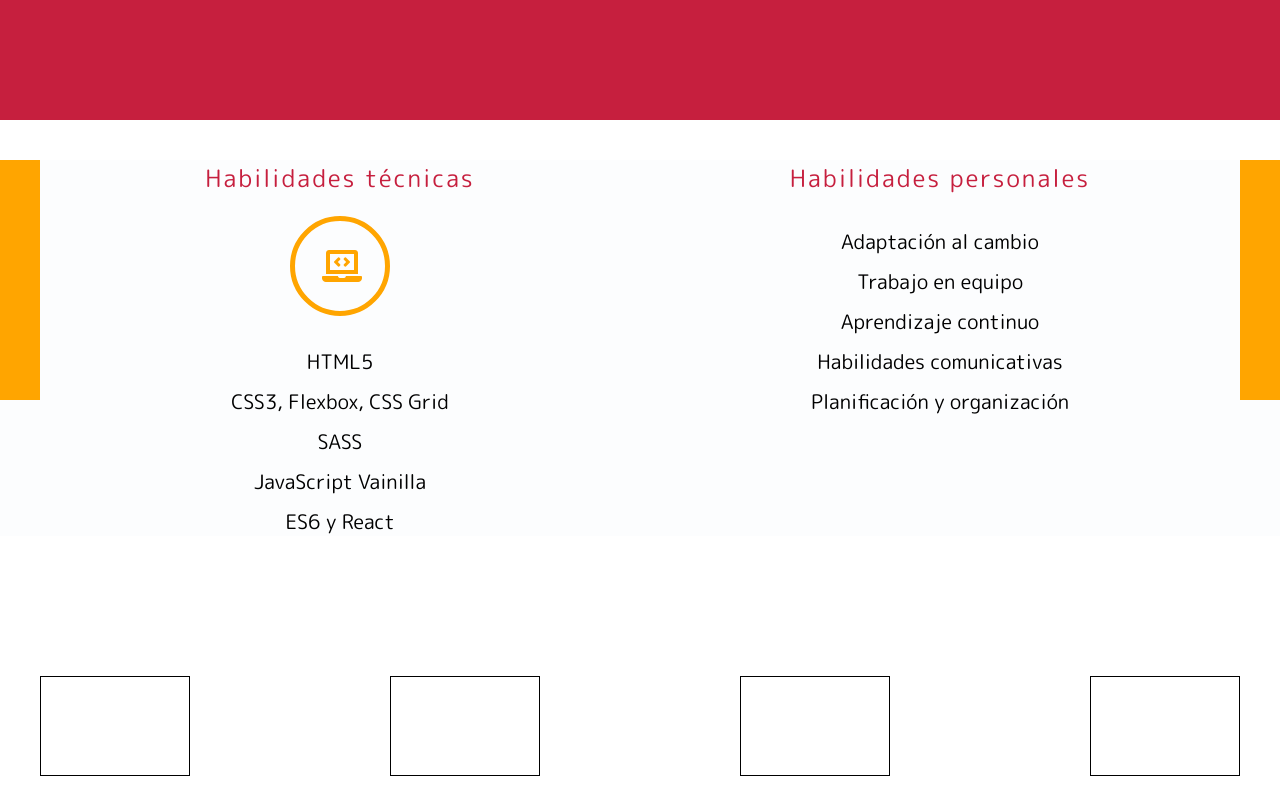
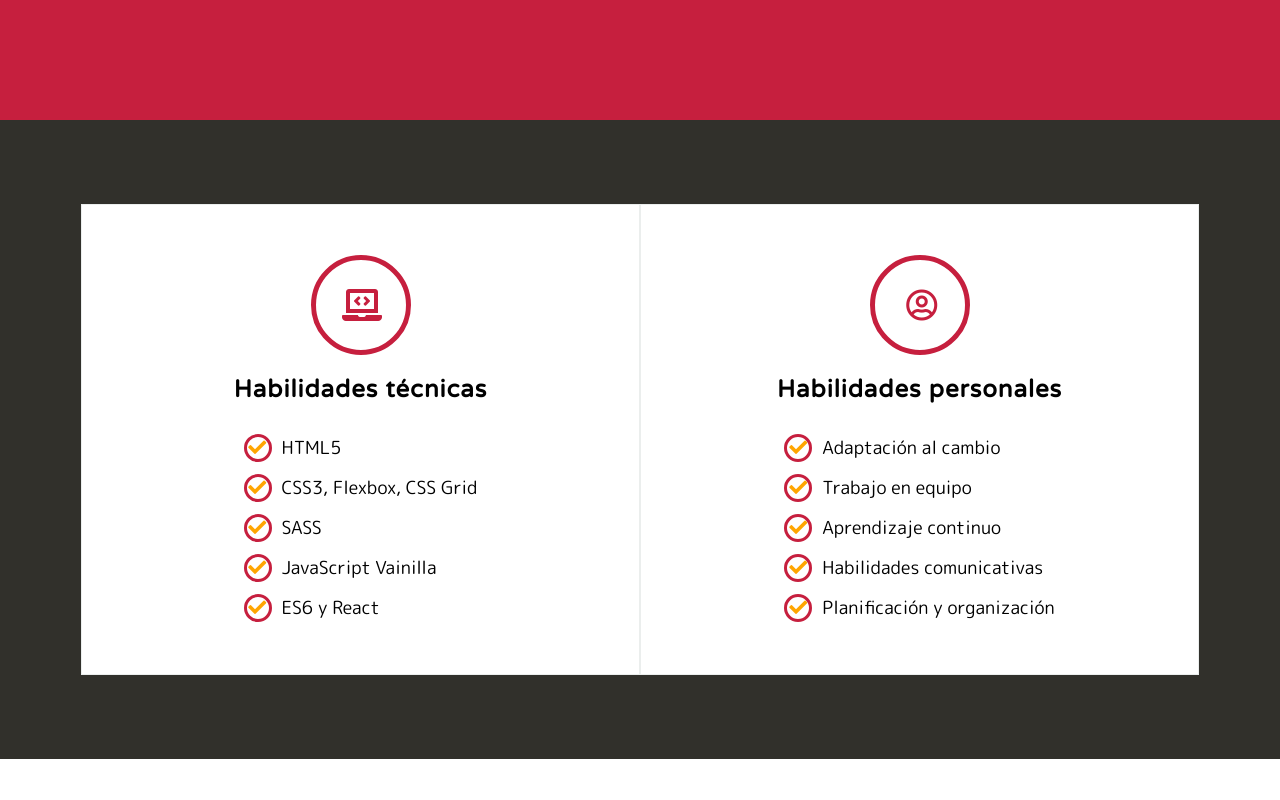
Before and after one commit to irenemherrero/portfolio, a React (Create React App) app: page / in a window 1280 px wide. Shown: the part 680-1480 px from the top of the page. Built offline with nearby package versions, Linux system fonts and the light colour scheme.

Commit message:
skills section

```diff
--- a/public/index.html
+++ b/public/index.html
@@ -6,7 +6,7 @@
     <meta name="theme-color" content="#000000">
     <link rel="manifest" href="%PUBLIC_URL%/manifest.json">
     <link rel="shortcut icon" href="%PUBLIC_URL%/favicon.ico">
-    <link href="https://fonts.googleapis.com/css?family=M+PLUS+Rounded+1c:400,700,900|Open+Sans" rel="stylesheet">
+    <link href="https://fonts.googleapis.com/css?family=M+PLUS+Rounded+1c:400,700,900|Open+Sans|Varela+Round" rel="stylesheet">
     <title>Irene Mateo Portfolio</title>
   </head>
   <body>
--- a/src/components/Skills.js
+++ b/src/components/Skills.js
@@ -6,33 +6,50 @@ class Skills extends Component {
         return (
             <Fragment>
                 <div className="containerSkills">
-                <div className="listBackground"></div>
+                    {/*<div className="containerPresentation">
+                    <p className="fontText textPresentation">Tras ser profesora de español en España, Bélgica y Portugal durante más de 7 años, me he formado en programación Front-End y he descubierto que “hablar" con ordenadores me gusta tanto como comunicarme con personas.
+                    <br></br> <br></br>
+                    Conectar con lo que hago es mi motor. Por eso me gusta trabajar en proyectos que contribuyen a mejorar la sociedad.
+                    <br></br> <br></br>
+                    Soy una persona vital y positiva. Adaptarme a nuevos entornos y equipos es mi mayor cualidad.
+                    </p>
+        </div>*/}
                     <ul className="generalSkillsList">
                         <li className="itemListGeneralSkills">
-                            <h3 className="titleGeneralSkill fontPreTitle">Habilidades técnicas</h3>
                             <div className="iconContainer">
-                                <i className="fas fa-laptop-code"></i>
+                                <i className="fas fa-laptop-code icon"></i>
                             </div>
+                            <h3 className="titleGeneralSkill fontTitleSkill">Habilidades técnicas</h3>
                             <ul className="skillsList fontListSkills">
-                                    <li className="skill">HTML5</li>
-                                    <li className="skill">CSS3, Flexbox, CSS Grid</li>
-                                    <li className="skill">SASS</li>
-                                    <li className="skill">JavaScript Vainilla</li>
-                                    <li className="skill">ES6 y React</li>
+                                <li className="skill">
+                                    <span className="checkbox"><i className="fas fa-check"></i></span>
+                                    HTML5</li>
+                                <li className="skill">
+                                    <span className="checkbox"><i className="fas fa-check"></i></span>CSS3, Flexbox, CSS Grid</li>
+                                <li className="skill">
+                                    <span className="checkbox"><i className="fas fa-check"></i></span>SASS</li>
+                                <li className="skill">
+                                    <span className="checkbox"><i className="fas fa-check"></i></span>JavaScript Vainilla</li>
+                                <li className="skill">
+                                    <span className="checkbox"><i className="fas fa-check"></i></span>ES6 y React</li>
                             </ul>
                         </li>
                         <li className="itemListGeneralSkills">
-                                <h3 className="titleGeneralSkill fontPreTitle">Habilidades personales</h3>
+                            <div className="iconContainer">
+                                <i className="far fa-user-circle icon"></i>
+                            </div>
+                            <h3 className="titleGeneralSkill fontTitleSkill">Habilidades personales</h3>
                             <ul className="skillsList fontListSkills">
-                                    <li className="skill">Adaptación al cambio</li>
-                                    <li className="skill">Trabajo en equipo</li>
-                                    <li className="skill">Aprendizaje continuo</li>
-                                    <li className="skill">Habilidades comunicativas</li>
-                                    <li className="skill">Planificación y organización</li>
+                                <li className="skill"><span className="checkbox"><i className="fas fa-check"></i></span>Adaptación al cambio</li>
+                                <li className="skill"><span className="checkbox"><i className="fas fa-check"></i></span>Trabajo en equipo</li>
+                                <li className="skill"><span className="checkbox"><i className="fas fa-check"></i></span>Aprendizaje continuo</li>
+                                <li className="skill"><span className="checkbox"><i className="fas fa-check"></i></span>Habilidades comunicativas</li>
+                                <li className="skill"><span className="checkbox"><i className="fas fa-check"></i></span>Planificación y organización</li>
                             </ul>
                         </li>
 
                     </ul>
+
                 </div>
             </Fragment>
         );
--- a/src/scss/components/_hero.scss
+++ b/src/scss/components/_hero.scss
@@ -51,7 +51,6 @@
   margin: 30px;
   width: 250px;
   border-radius: 50%;
-  border: 10px outset white;
   display: block;
   margin-left: auto;
   margin-right: auto;
--- a/src/scss/components/_typography.scss
+++ b/src/scss/components/_typography.scss
@@ -22,13 +22,25 @@
     color: $font-color-6;
   }
 }
+.fontTitleSkill{
+  font-size: $font-size-xl;
+  font-family: Varela Round;
+  font-weight: $font-weight-bold;
+  margin: 0;
+}
 .fontListSkills{
-  color: black;
-  font-size: $font-size-big;
+  color: $font-color-4;
+  font-size: $font-size-med;
   font-family: $font-family-1;
   font-weight: $font-weight-regular;
 }
 
+.fontText{
+  color: $font-color-6;
+  font-size: $font-size-med;
+  font-family: $font-family-1;
+  font-weight: $font-weight-medium;
+}
 // .font-medium-title {
 //   color: $font-color-3;
 //   font-size: $font-size-xl;
--- a/src/scss/core/_general.scss
+++ b/src/scss/core/_general.scss
@@ -5,6 +5,6 @@
 body {
   margin: 0;
   font-family: 'Roboto', sans-serif;
-  height: 100vh;
+  height: 100%;
   width: 100%;
 }
--- a/src/scss/layout/_header.scss
+++ b/src/scss/layout/_header.scss
@@ -41,6 +41,7 @@
 
 .hidden{
   position: fixed;
+  z-index: 10;
   padding: 0px;
   display: flex;
   align-items: center;
@@ -66,6 +67,7 @@
 .linkMenu{
   text-decoration: none;
   margin: 10px;
+  color: $font-color-1;
 }
 
 .listMenu{
--- a/src/scss/layout/_skills.scss
+++ b/src/scss/layout/_skills.scss
@@ -1,63 +1,70 @@
 .containerSkills{
-    margin: 0;
-    background-color: $background-color-3;
+    padding: 30px;
+    background-color: $background-color-4;
 }
-.listBackground{
-    width: 100%;
-    height: 30vh;
-    position: absolute;
-    background-color: $background-color-2;
-    z-index: 0;
+// .containerPresentation{
+//     background-color: $background-color-1;
+// }
+
+.textPresentation{
+    text-align: center;
 }
 
 .generalSkillsList{
     position: relative;
-    background-color: $background-color-3;
+    background-color: white;
+    border: 1px solid $background-color-4;
     display: grid;
     grid-template-columns: 1fr 1fr;
-    margin: 40px;
+    margin: 53px 50px;
     padding: 0;
 }
 
 .itemListGeneralSkills{
+    border: 1px solid $background-color-5;
     list-style: none;
-    // border: 1px solid $background-color-4;
-    margin: 10px;
+    padding: 50px 20px;
     display: flex;
     flex-direction: column;
     align-items: center;
     margin: 0;
 }
 .titleGeneralSkill{
-    letter-spacing: 2px;
+    letter-spacing: 1px;
     padding-bottom: 20px;
     font-size: $font-weight-bold;
 }
 
 .iconContainer{
-    border: 5px solid $font-color-2;
+    border: 5px solid $color-boton-2;
+    color: $color-boton-2;
     border-radius: 50%;
     height: 100px;
     width: 100px;
     text-align: center;
     margin-bottom: 20px;
     background-color: $font-color-6;
+    transition: background-color, color ease .2s;
+    &:hover{
+        background-color: $color-boton-2;
+        color: $font-color-6;
+    }
 }
 
-.fa-laptop-code{
+.icon {
     left: 2%;
     top:40%;
     position:relative;
     transform:translate(-50%, -50%);
     transform:scale(2);
-    color: $font-color-2;
 }
+
 
 .skillsList{
     padding: 0;
     display: flex;
     flex-direction: column;
-    align-items: center;
+    align-items: right;
 }
 
 .skill{
@@ -67,6 +74,33 @@
     align-content: center;
     margin-top: 10px;
 }
+.checkbox{
+    margin-right: 10px;
+    background-color: $color-boton-1;
+    border: 3px solid $color-boton-2;
+    border-radius: 50%;
+    height: 28px;
+    width: 28px;
+    transition: background-color ease .3s;
+    &:hover{
+        background-color: $color-boton-2;
+    }
+  }
+
+  @keyframes checkbox-anim {
+    from {
+        background-color: $color-boton-1;
+    }
+    to {
+        background-color: $color-boton-3;
+    }
+  }
+
+  .fa-check{
+      transform: scale(0.6);
+      transform: translate(10%, -15%);
+      color: $color-boton-3;
+  }
 
   .skillName{
       margin-top: 5px;
--- a/src/scss/main.css
+++ b/src/scss/main.css
@@ -4,7 +4,7 @@
 body {
   margin: 0;
   font-family: 'Roboto', sans-serif;
-  height: 100vh;
+  height: 100%;
   width: 100%; }
 
 .headerBackground {
@@ -45,6 +45,7 @@ body {
 
 .hidden {
   position: fixed;
+  z-index: 10;
   padding: 0px;
   display: flex;
   align-items: center;
@@ -66,7 +67,8 @@ body {
 
 .linkMenu {
   text-decoration: none;
-  margin: 10px; }
+  margin: 10px;
+  color: #C61F3E; }
 
 .listMenu {
   list-style: none;
@@ -105,7 +107,7 @@ body {
   padding: 7px; }
 
 .corazon {
-  color: #FCFDFE; }
+  color: #fff; }
 
 .container-all-reasons {
   display: grid;
@@ -162,59 +164,61 @@ body {
   border: 1px solid black; }
 
 .containerSkills {
-  margin: 0;
-  background-color: #FCFDFE; }
+  padding: 30px;
+  background-color: #31302B; }
 
-.listBackground {
-  width: 100%;
-  height: 30vh;
-  position: absolute;
-  background-color: #ffa500;
-  z-index: 0; }
+.textPresentation {
+  text-align: center; }
 
 .generalSkillsList {
   position: relative;
-  background-color: #FCFDFE;
+  background-color: white;
+  border: 1px solid #31302B;
   display: grid;
   grid-template-columns: 1fr 1fr;
-  margin: 40px;
+  margin: 53px 50px;
   padding: 0; }
 
 .itemListGeneralSkills {
+  border: 1px solid #EBEEED;
   list-style: none;
-  margin: 10px;
+  padding: 50px 20px;
   display: flex;
   flex-direction: column;
   align-items: center;
   margin: 0; }
 
 .titleGeneralSkill {
-  letter-spacing: 2px;
+  letter-spacing: 1px;
   padding-bottom: 20px;
   font-size: 700; }
 
 .iconContainer {
-  border: 5px solid #ffa500;
+  border: 5px solid #C61F3E;
+  color: #C61F3E;
   border-radius: 50%;
   height: 100px;
   width: 100px;
   text-align: center;
   margin-bottom: 20px;
-  background-color: #FCFDFE; }
+  background-color: #fff;
+  transition: background-color, color ease .2s; }
+  .iconContainer:hover {
+    background-color: #C61F3E;
+    color: #fff; }
 
-.fa-laptop-code {
+.icon {
   left: 2%;
   top: 40%;
   position: relative;
   transform: translate(-50%, -50%);
-  transform: scale(2);
-  color: #ffa500; }
+  transform: scale(2); }
 
 .skillsList {
   padding: 0;
   display: flex;
   flex-direction: column;
-  align-items: center; }
+  align-items: right; }
 
 .skill {
   list-style: none;
@@ -222,6 +226,28 @@ body {
   display: flex;
   align-content: center;
   margin-top: 10px; }
+
+.checkbox {
+  margin-right: 10px;
+  background-color: #fff;
+  border: 3px solid #C61F3E;
+  border-radius: 50%;
+  height: 28px;
+  width: 28px;
+  transition: background-color ease .3s; }
+  .checkbox:hover {
+    background-color: #C61F3E; }
+
+@keyframes checkbox-anim {
+  from {
+    background-color: #fff; }
+  to {
+    background-color: #ffa500; } }
+
+.fa-check {
+  transform: scale(0.6);
+  transform: translate(10%, -15%);
+  color: #ffa500; }
 
 .skillName {
   margin-top: 5px; }
@@ -294,7 +320,6 @@ body {
   margin: 30px;
   width: 250px;
   border-radius: 50%;
-  border: 10px outset white;
   display: block;
   margin-left: auto;
   margin-right: auto; }
@@ -307,7 +332,7 @@ body {
   margin: 0; }
 
 .fontTitle {
-  color: #FCFDFE;
+  color: #fff;
   font-size: 42px;
   font-family: "M PLUS Rounded 1c", sans-serif;
   font-weight: 500; }
@@ -319,13 +344,25 @@ body {
   font-weight: 400;
   transition: color ease .5s; }
   .fontItemMenu:hover {
-    color: #FCFDFE; }
+    color: #fff; }
+
+.fontTitleSkill {
+  font-size: 24px;
+  font-family: Varela Round;
+  font-weight: 700;
+  margin: 0; }
 
 .fontListSkills {
-  color: black;
-  font-size: 20px;
+  color: #000;
+  font-size: 18px;
   font-family: "M PLUS Rounded 1c", sans-serif;
   font-weight: 400; }
+
+.fontText {
+  color: #fff;
+  font-size: 18px;
+  font-family: "M PLUS Rounded 1c", sans-serif;
+  font-weight: 500; }
 
 .titulo-anonymous {
   color: #C61F3E; }
```
Also changed, not shown: src/scss/core/_variables.scss (+8 -6 lines). Lines whose indentation alone changed are shown as unchanged.
